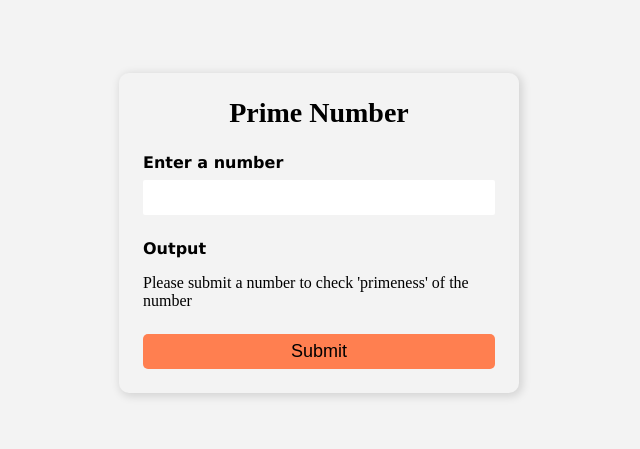
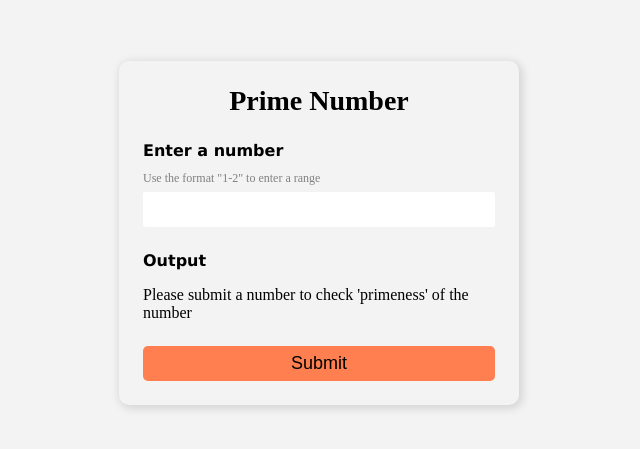
Before and after one commit to Cyphermoon/alacrity_foundation_coding_challenge, a plain HTML site: page index.html in a window 1280 px wide. Shown: the part 175-624 px from the top of the page, without its empty margins (321-961 px from the left). Drawn offline with Linux system fonts and the light colour scheme.

Commit message:
improve the UX by adding instructions to the UI

```diff
--- a/index.html
+++ b/index.html
@@ -20,6 +20,7 @@
         .spacing_top>*+* {
             margin-top: 1.5em;
         }
+
 
         h1,
         h2 {
@@ -60,6 +61,13 @@
             height: fit-content;
         }
 
+        .detail {
+            font-size: .75rem;
+            color: gray;
+            margin-bottom: .5em;
+            display: inline-block;
+        }
+
         .form_control input {
             border-radius: 2px;
             width: 100%;
@@ -89,8 +97,10 @@
     <section class="prime_number_card spacing_top">
         <h2 class="prime_number_title">Prime Number</h2>
         <form class="prime_number_form spacing_top">
+
             <div class="form_control">
                 <label for="prime_number_input">Enter a number</label>
+                <span class="detail">Use the format "1-2" to enter a range</span>
                 <input type="text" id="prime_number_input">
             </div>
 
```
